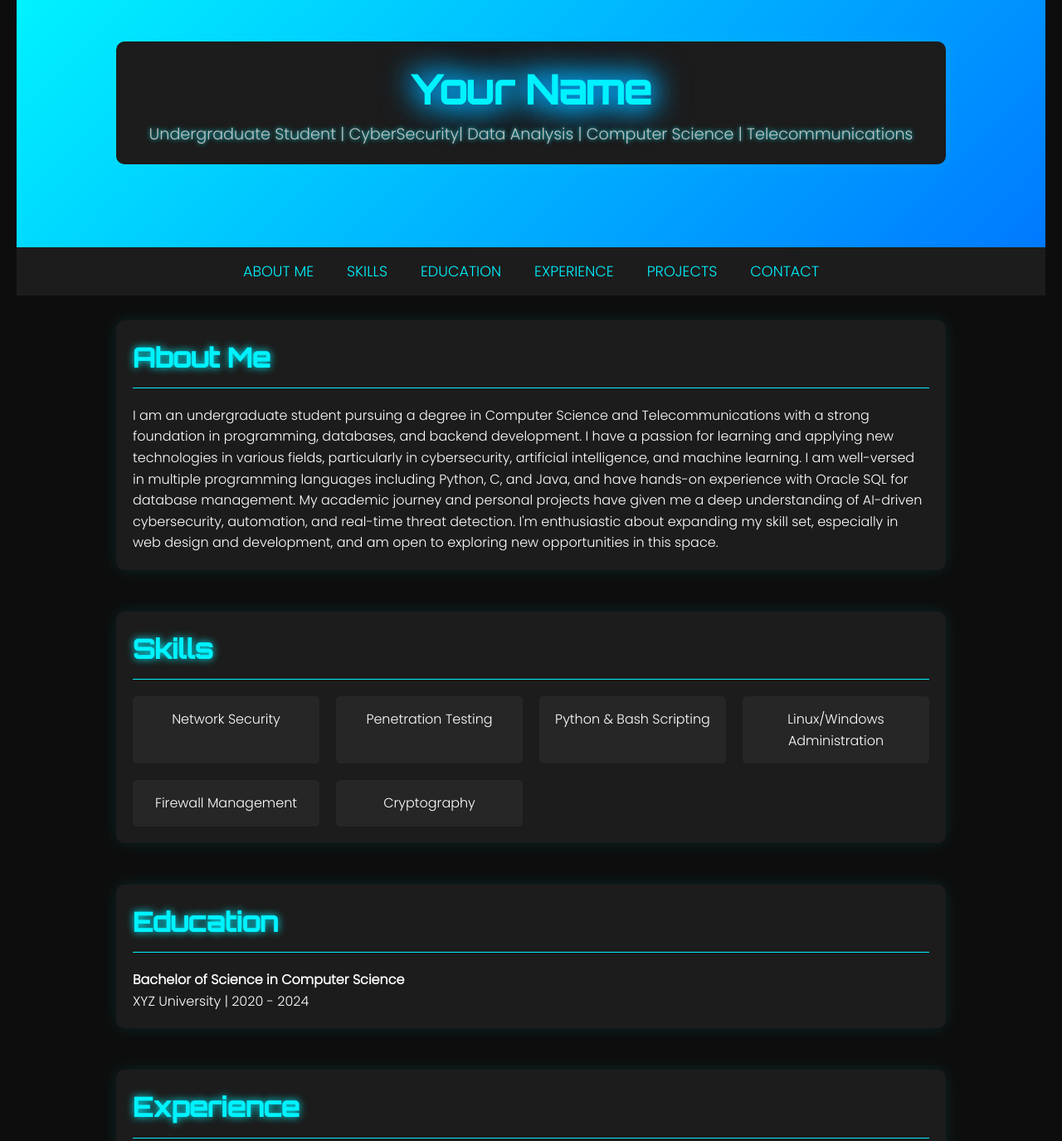
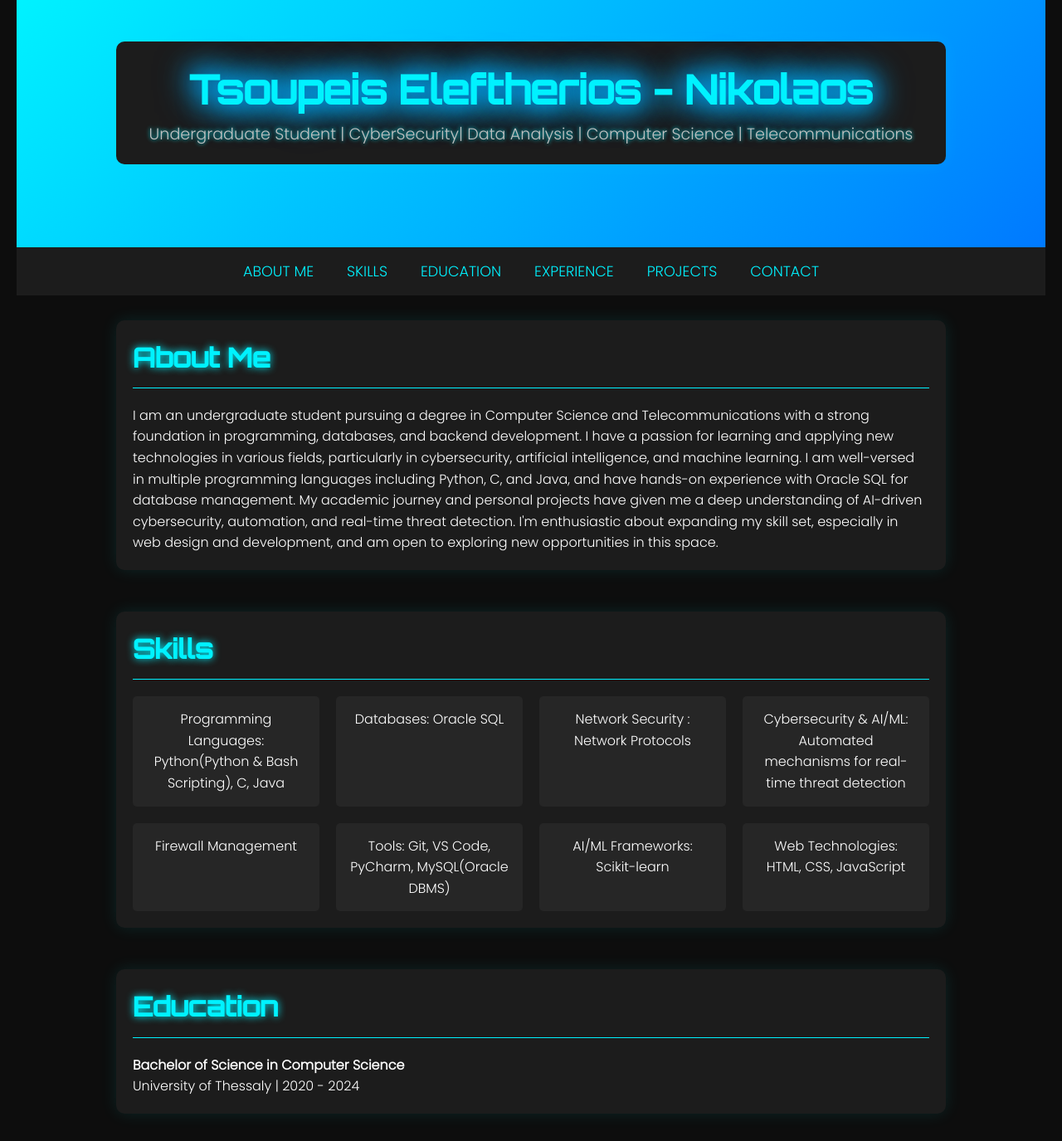
Before and after one commit to TsoupeisEleftherios/about_me, a plain HTML site: page index.html in a window 1280 px wide. Shown: the top 1375 px of the page at 83% size. Drawn offline with Linux system fonts and the light colour scheme.

Commit message:
Update index.html

```diff
--- a/index.html
+++ b/index.html
@@ -4,7 +4,7 @@
     <meta charset="UTF-8">
     <meta name="viewport" content="width=device-width, initial-scale=1.0">
     <meta http-equiv="X-UA-Compatible" content="ie=edge">
-    <title>Your Name | Futuristic Portfolio</title>
+    <title>Tsoupeis ELeftherios - Nikolaos | Online Portfolio</title>
     <link rel="stylesheet" href="style.css">
     <!-- Link to Google Fonts for sleek typography -->
     <link href="https://fonts.googleapis.com/css2?family=Orbitron:wght@500&family=Poppins:wght@300&display=swap" rel="stylesheet">
@@ -13,7 +13,7 @@
     <!-- Header with futuristic glow effects -->
     <header>
         <div class="container">
-            <h1>Your Name</h1>
+            <h1>Tsoupeis Eleftherios - Nikolaos</h1>
             <p class="tagline">Undergraduate Student | CyberSecurity| Data Analysis | Computer Science | Telecommunications</p>
         </div>
     </header>
@@ -49,12 +49,14 @@
     <section id="skills" class="container">
         <h2>Skills</h2>
         <div class="skill-grid">
-            <div class="skill-card">Network Security</div>
-            <div class="skill-card">Penetration Testing</div>
-            <div class="skill-card">Python & Bash Scripting</div>
-            <div class="skill-card">Linux/Windows Administration</div>
+            <div class="skill-card">Programming Languages: Python(Python & Bash Scripting), C, Java</div>
+            <div class="skill-card">Databases: Oracle SQL</div>
+            <div class="skill-card">Network Security : Network Protocols</div>
+            <div class="skill-card">Cybersecurity & AI/ML: Automated mechanisms for real-time threat detection</div>
             <div class="skill-card">Firewall Management</div>
-            <div class="skill-card">Cryptography</div>
+            <div class="skill-card">Tools: Git, VS Code, PyCharm, MySQL(Oracle DBMS)</div>
+            <div class="skill-card">AI/ML Frameworks: Scikit-learn</div>
+            <div class="skill-card">Web Technologies: HTML, CSS, JavaScript</div>
         </div>
     </section>
 
@@ -62,7 +64,7 @@
     <section id="education" class="container">
         <h2>Education</h2>
         <p><strong>Bachelor of Science in Computer Science</strong></p>
-        <p>XYZ University | 2020 - 2024</p>
+        <p>University of Thessaly | 2020 - 2024</p>
     </section>
 
     <!-- Experience section -->
```
